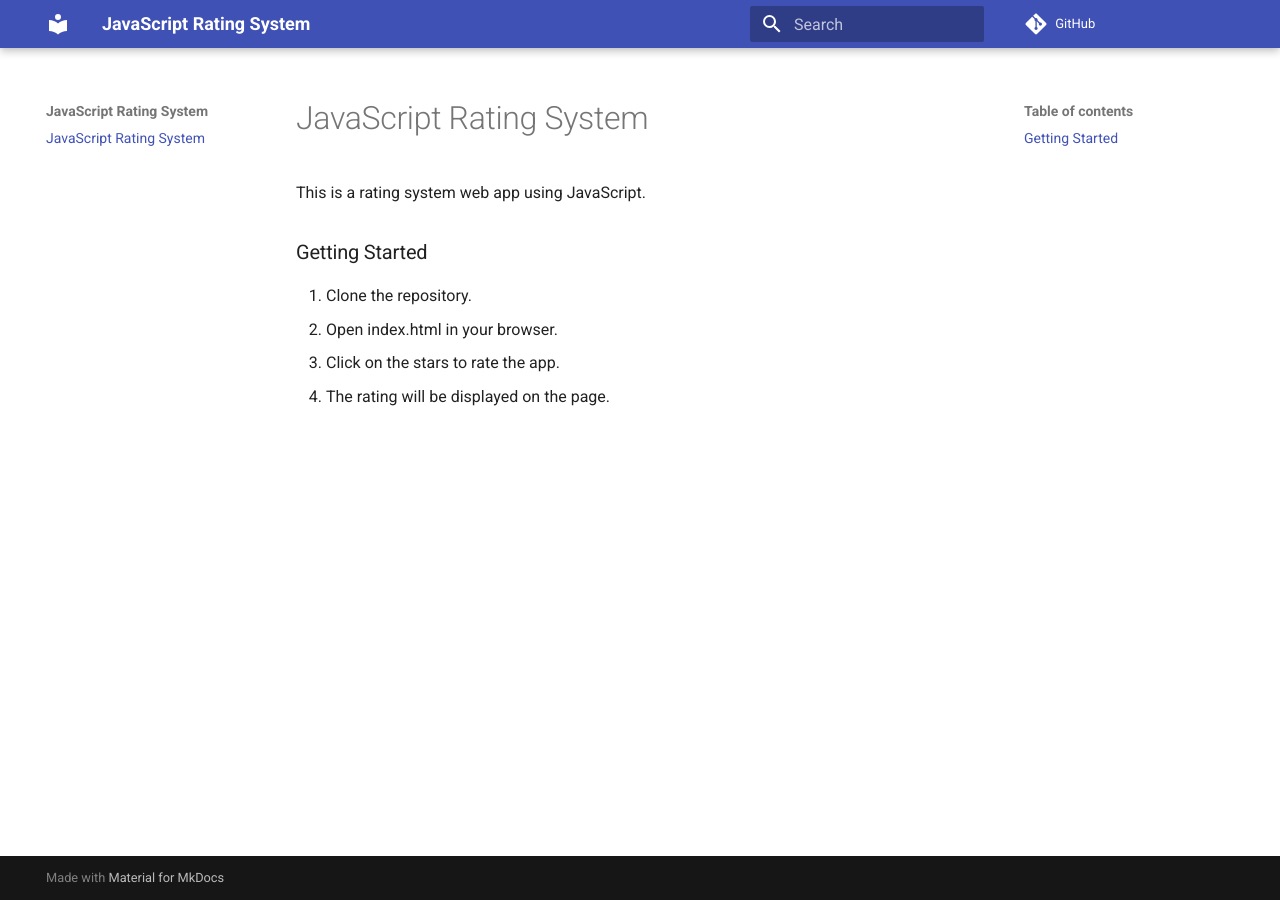
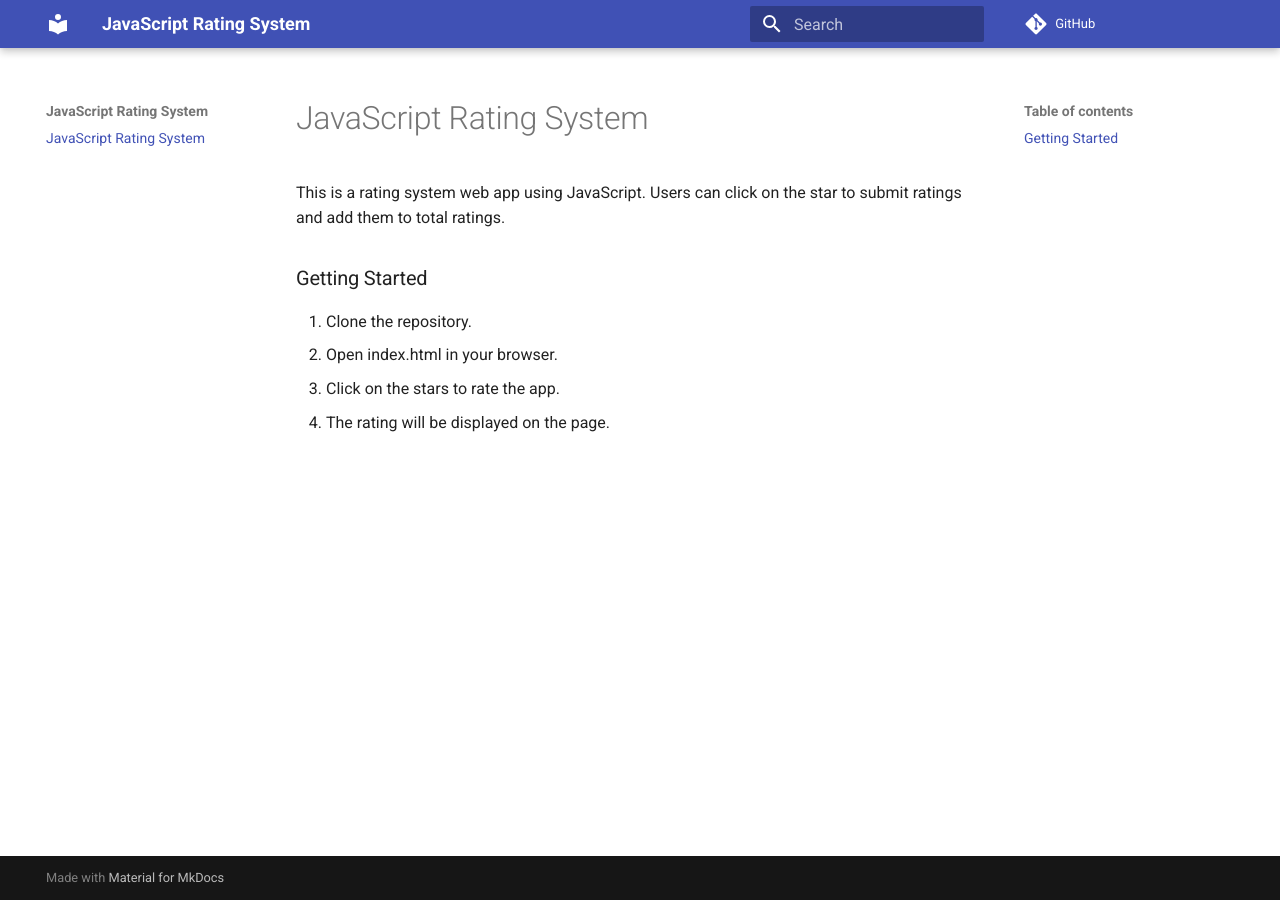
Before and after one commit to lulunac27a/javascript-rating-system, an MkDocs documentation site: the page built from docs/index.md, in a window 1280 px wide. Built offline with MkDocs 1.6.1 and Material for MkDocs 9.7.7, drawn with Linux system fonts in a browser that asks for light colours; comment, search, counter and statistics services are not loaded.

```diff
--- a/docs/index.md
+++ b/docs/index.md
@@ -1,6 +1,6 @@
 # JavaScript Rating System
 
-This is a rating system web app using JavaScript.
+This is a rating system web app using JavaScript. Users can click on the star to submit ratings and add them to total ratings.
 
 ### Getting Started
 
```
Also changed, not shown: README.md (+1 -1 lines).
